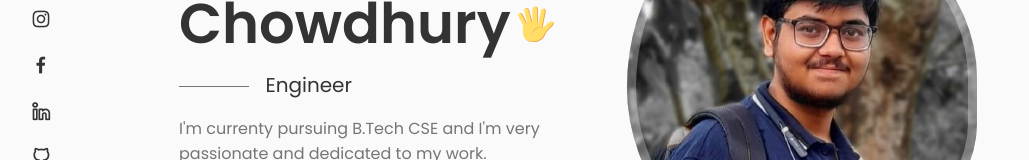
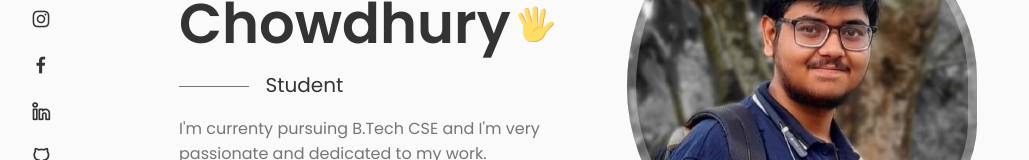
Before and after one commit to souravcodes1080/Portfolio, a React (Create React App) app: page / in a window 1280 px wide. Shown: the part 344-504 px from the top of the page, without its empty margins (125-1154 px from the left). Built offline with nearby package versions, Linux system fonts and the light colour scheme.

Commit message:
Update Data.jsx

```diff
--- a/src/components/home/Data.jsx
+++ b/src/components/home/Data.jsx
@@ -55,7 +55,7 @@ const Data = () => {
                   ></path>
                 </svg>
         </h1>
-        <h3 className="home__subtitle">Engineer</h3>
+        <h3 className="home__subtitle">Student</h3>
         <p className="home__description">
         I'm currenty pursuing B.Tech CSE and I'm very passionate and dedicated to my work.
         </p>
```
